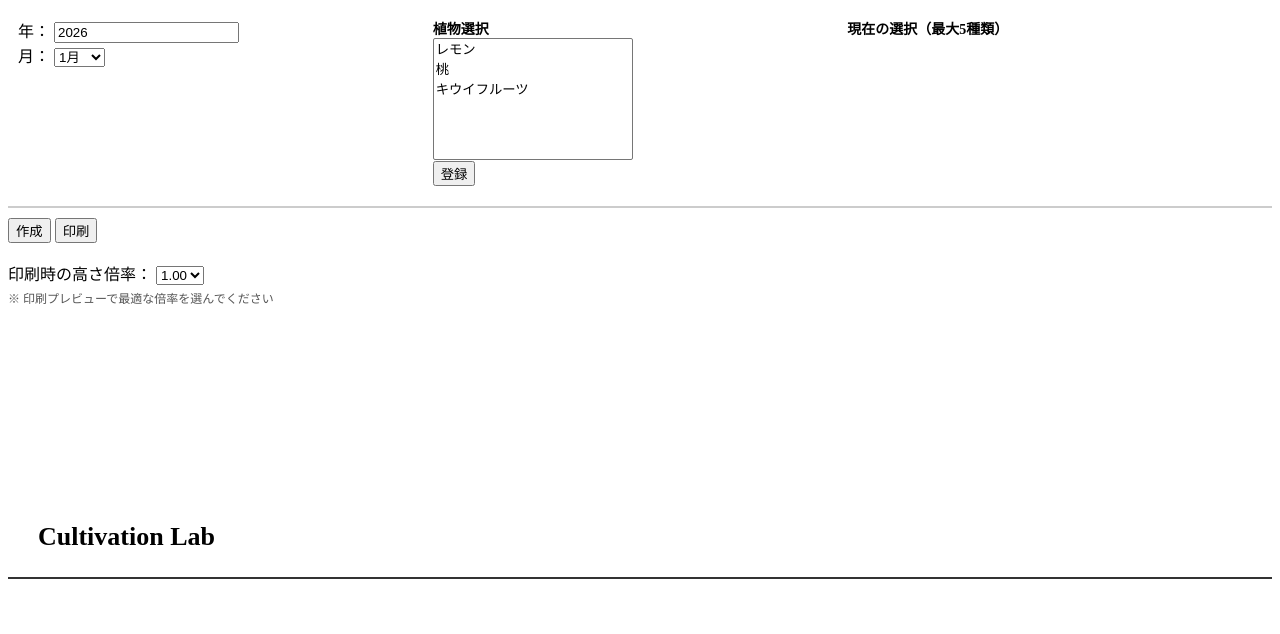
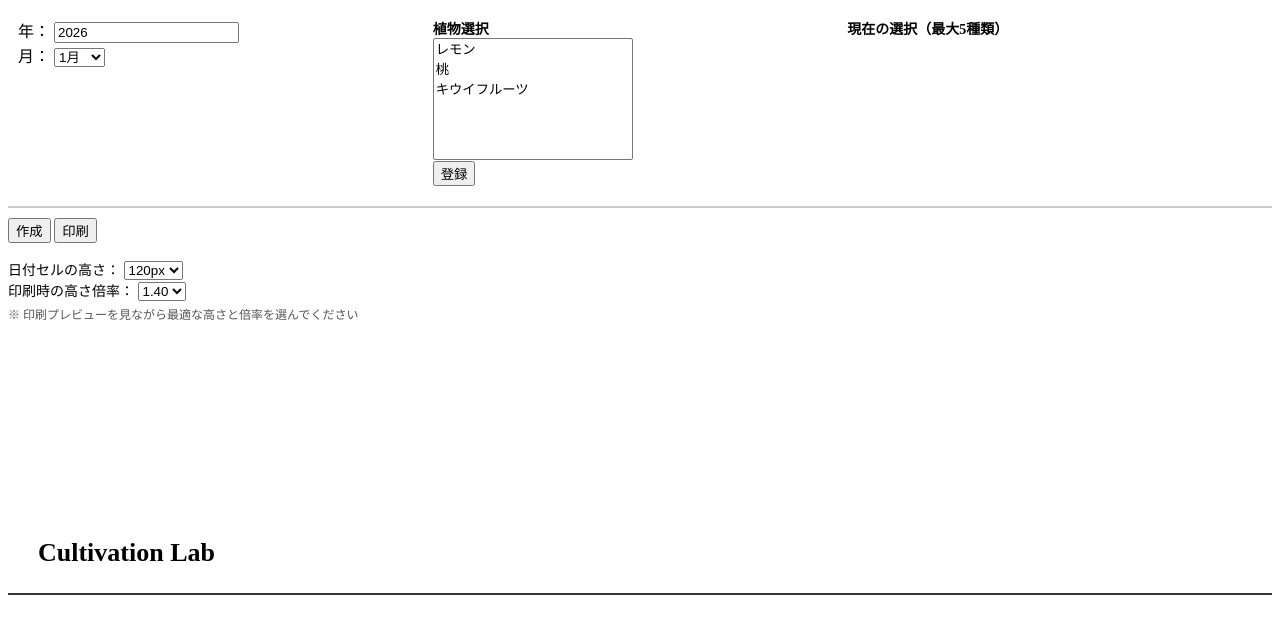
Before and after one commit to shiitake-garden/shiitake-garden.github.io, a Jekyll site: the page contents/calendar/plantcalendar.html, which Jekyll copies as it is, in a window 1280 px wide. Shown: the top 634 px of the page. Built offline with Jekyll 4.4.1, drawn with Linux system fonts in a browser that asks for light colours.

Commit message:
Update plantcalendar.html

```diff
--- a/contents/calendar/plantcalendar.html
+++ b/contents/calendar/plantcalendar.html
@@ -38,6 +38,7 @@
 /* --- ボタンエリア --- */
 #buttons {
   margin: 10px 0;
+  font-size: 14px;
 }
 
 /* --- 情報領域（3分割） --- */
@@ -95,7 +96,7 @@
 
 /* 右：植物情報 */
 #info-plants {
-  font-size: 12px;
+  font-size: 14px;
   overflow-y: auto;
   padding: 5px;
   line-height: 1.4;
@@ -133,10 +134,10 @@
 #calendar td.sunday div { color: #d40000; }
 #calendar td.saturday div { color: #0040c0; }
 
-/* textarea */
+/* ★ ユーザー設定可能な日付セル高さ */
 #calendar textarea {
   width: 100%;
-  height: 110px;
+  height: var(--cell-height, 96px);
   border: none;
   resize: none;
   font-size: 12px;
@@ -147,21 +148,17 @@
   #controls, #buttons {
     display: none;
   }
+
+  /* ★ 印刷時だけ高さ倍率を適用（横幅は変わらない） */
+  body {
+    transform: scaleY(var(--print-scale, 1));
+    transform-origin: top left;
+  }
+
   #calendar textarea {
     height: auto;
   }
 }
-
-
-@media print {
-  body {
-    transform: scaleY(var(--print-scale, 1));
-    transform-origin: top left;
-  }
-}
-
-
-
 </style>
 
 </head>
@@ -209,15 +206,30 @@
 
 </div>
 
-<!-- 作成・印刷ボタン -->
-
-<!-- 印刷高さ倍率 -->
+<!-- ========================= -->
+<!--  作成・印刷ボタン + 調整UI -->
+<!-- ========================= -->
 <div id="buttons">
   <button onclick="updateAll()">作成</button>
   <button onclick="window.print()">印刷</button>
 
   <br><br>
 
+  <!-- ★ 日付セル高さ調整 -->
+  <label>
+    日付セルの高さ：
+    <select id="cell-height" onchange="updateCellHeight()">
+      <option value="80">80px</option>
+      <option value="100">100px</option>
+      <option value="120" selected>120px</option>
+      <option value="140">140px</option>
+      <option value="160">160px</option>
+    </select>
+  </label>
+
+  <br>
+
+  <!-- ★ 印刷時の高さ倍率 -->
   <label>
     印刷時の高さ倍率：
     <select id="print-scale" onchange="updatePrintScale()">
@@ -225,15 +237,14 @@
       <option value="1.10">1.10</option>
       <option value="1.20">1.20</option>
       <option value="1.30">1.30</option>
-      <option value="1.40">1.40</option>
+      <option value="1.40" selected>1.40</option>
     </select>
   </label>
+
   <div style="font-size:12px; color:#555; margin-top:4px;">
-    ※ 印刷プレビューで最適な倍率を選んでください
+    ※ 印刷プレビューを見ながら最適な高さと倍率を選んでください
   </div>
 </div>
-
-
 
 <!-- ========================= -->
 <!--  情報領域（3分割）        -->
@@ -406,6 +417,19 @@
 }
 
 /* ============================
+   印刷調整 UI
+============================ */
+function updateCellHeight() {
+  const h = document.getElementById("cell-height").value;
+  document.documentElement.style.setProperty("--cell-height", h + "px");
+}
+
+function updatePrintScale() {
+  const scale = document.getElementById("print-scale").value;
+  document.documentElement.style.setProperty("--print-scale", scale);
+}
+
+/* ============================
    updateAll（全更新）
 ============================ */
 async function updateAll() {
@@ -420,19 +444,15 @@
   generateCalendar(year, month);
 }
 
-function updatePrintScale() {
-  const scale = document.getElementById("print-scale").value;
-  document.documentElement.style.setProperty("--print-scale", scale);
-}
-
 /* ============================
    初期化
 ============================ */
 window.onload = async () => {
   await loadPlantCSV();
   renderPlantList();
+  updateCellHeight();
+  updatePrintScale();
 };
-
 </script>
 
 </body>
```
Also changed, not shown: other parts of contents/calendar/plantcalendar.html (+3 -3 lines).
